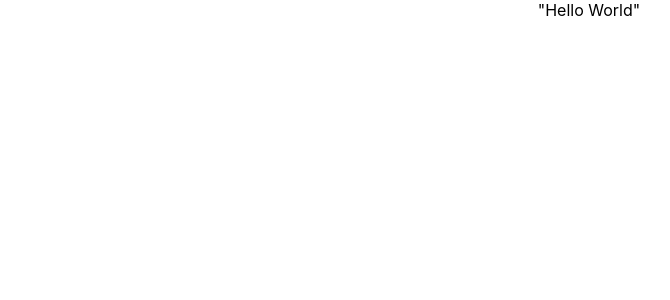
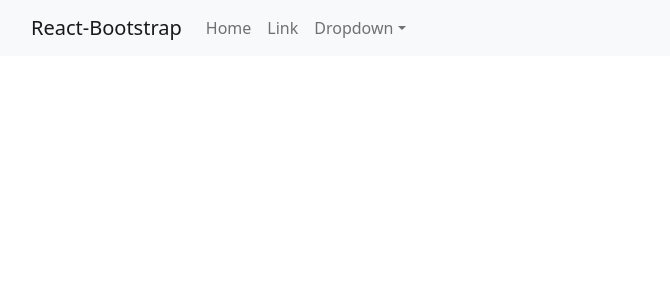
Before and after one commit to JayBarbanel/ProvisionMD, a React (Create React App) app: page / in a window 1280 px wide. Shown: the top 300 px of the page, without its empty margins (51-721 px from the left). Built offline with nearby package versions, Linux system fonts and the light colour scheme.

Commit message:
updated files, added components folder, added nabar

```diff
--- a/package.json
+++ b/package.json
@@ -6,7 +6,9 @@
     "@testing-library/jest-dom": "^5.16.2",
     "@testing-library/react": "^12.1.3",
     "@testing-library/user-event": "^13.5.0",
+    "bootstrap": "^5.1.3",
     "react": "^17.0.2",
+    "react-bootstrap": "^2.1.2",
     "react-dom": "^17.0.2",
     "react-router-dom": "^6.2.1",
     "react-scripts": "5.0.0",
--- a/public/index.html
+++ b/public/index.html
@@ -3,6 +3,7 @@
   <head>
     <meta charset="utf-8" />
     <link rel="icon" href="%PUBLIC_URL%/favicon.ico" />
+
     <meta name="viewport" content="width=device-width, initial-scale=1" />
     <meta name="theme-color" content="#000000" />
     <meta
@@ -24,6 +25,7 @@
       work correctly both with client-side routing and a non-root public URL.
       Learn how to configure a non-root public URL by running `npm run build`.
     -->
+    <script src="https://cdn.jsdelivr.net/npm/bootstrap@5.1.3/dist/js/bootstrap.bundle.min.js" integrity="sha384-ka7Sk0Gln4gmtz2MlQnikT1wXgYsOg+OMhuP+IlRH9sENBO0LRn5q+8nbTov4+1p" crossorigin="anonymous"></script>
     <title>React App</title>
   </head>
   <body>
--- a/src/App.js
+++ b/src/App.js
@@ -1,12 +1,15 @@
 import React from 'react'
 import './App.css';
+import NavBar from './components/Nav'
 import { BrowserRouter as Router} from 'react-router-dom';
+
+import 'bootstrap/dist/css/bootstrap.css';
 
 function App() {
   return (
     <Router>
     <div className="App">
-   "Hello World"
+   <NavBar/>
     </div>
 
     </Router>
--- a/src/components/Nav.js
+++ b/src/components/Nav.js
@@ -0,0 +1,34 @@
+import React from 'react'
+
+import {
+    Navbar,
+    Container,
+    Nav,
+    NavDropdown,
+}from 'react-bootstrap'
+
+function NavBar (){
+    return(
+        <Navbar bg="light" expand="lg">
+        <Container>
+          <Navbar.Brand href="#home">React-Bootstrap</Navbar.Brand>
+          <Navbar.Toggle aria-controls="basic-navbar-nav" />
+          <Navbar.Collapse id="basic-navbar-nav">
+            <Nav className="me-auto">
+              <Nav.Link href="#home">Home</Nav.Link>
+              <Nav.Link href="#link">Link</Nav.Link>
+              <NavDropdown title="Dropdown" id="basic-nav-dropdown">
+                <NavDropdown.Item href="#action/3.1">Action</NavDropdown.Item>
+                <NavDropdown.Item href="#action/3.2">Another action</NavDropdown.Item>
+                <NavDropdown.Item href="#action/3.3">Something</NavDropdown.Item>
+                <NavDropdown.Divider />
+                <NavDropdown.Item href="#action/3.4">Separated link</NavDropdown.Item>
+              </NavDropdown>
+            </Nav>
+          </Navbar.Collapse>
+        </Container>
+      </Navbar>
+    )
+}
+
+export default NavBar;
```
Also changed, not shown: 1 other file (tests, documents, lock files or other folders).
